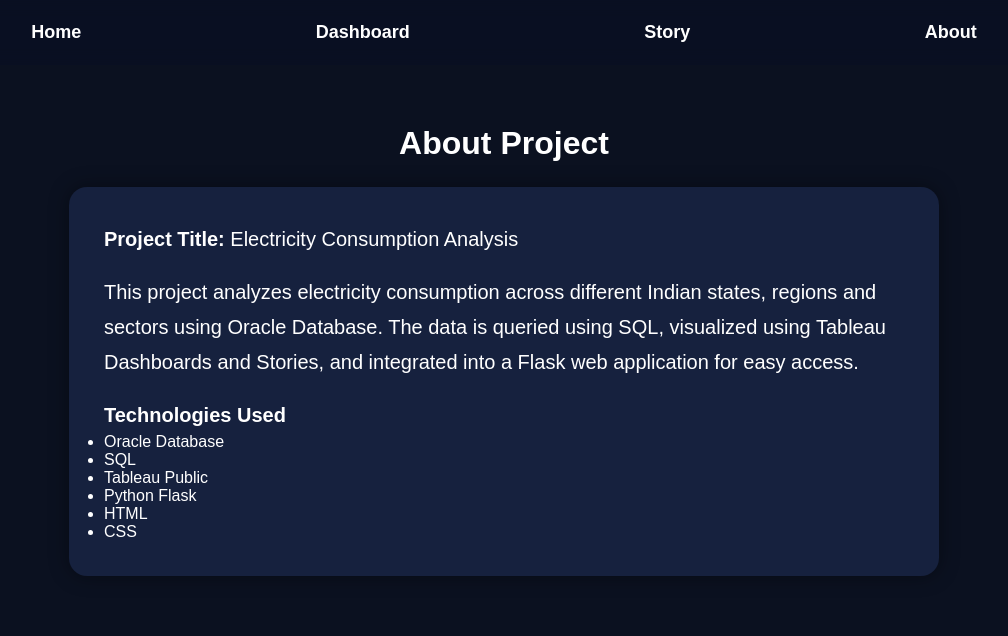
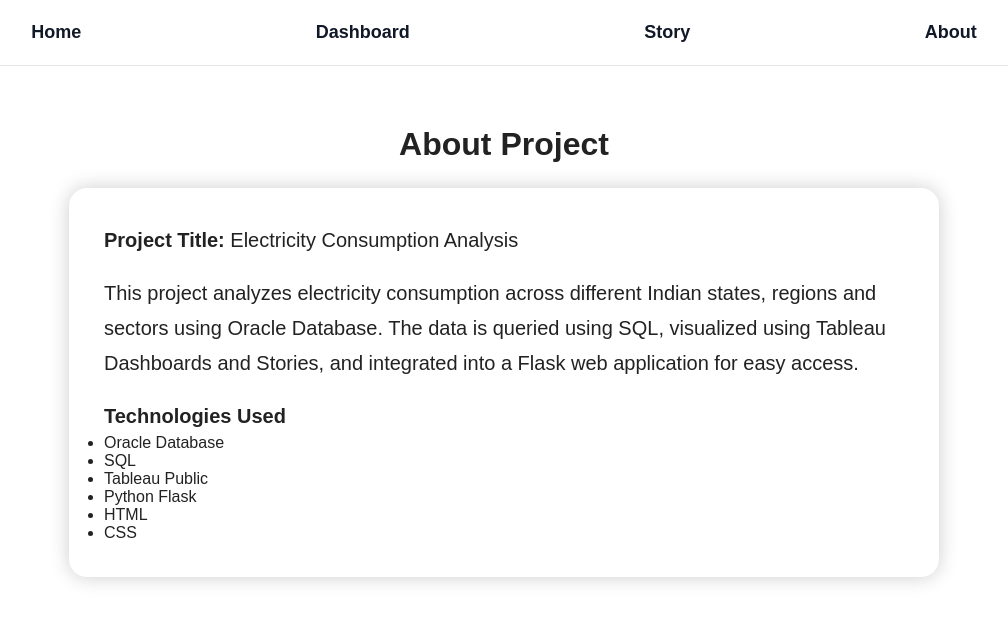
Before and after one commit to VidyaVarshitha4209/Electricity-Consumption-Analysis, a Flask app: page /about in a window 1280 px wide. Shown: the top 636 px of the page, without its empty margins (136-1144 px from the left). Run offline with Flask 3, Linux system fonts and the light colour scheme.

Commit message:
Removed Project folder and added screenshot and requirements file

```diff
--- a/static/style.css
+++ b/static/style.css
@@ -6,25 +6,22 @@
 }
 
 body{
-    background:#0b1120;
-    color:white;
-    font-family:'Poppins',sans-serif;
+    background: #ffffff;
+    color: #222;
+    font-family: Arial, Helvetica, sans-serif;
 }
 
 nav{
     display:flex;
     justify-content:space-around;
     align-items:center;
-
     padding:22px 50px;
-
-    background:rgba(10,15,35,0.75);
-
-    backdrop-filter:blur(8px);
+    background:#ffffff;      /* white background */
+    border-bottom:1px solid #e5e7eb;
 }
 
 nav a{
-    color:white;
+    color:#111827;           /* dark text */
     text-decoration:none;
     font-size:18px;
     font-weight:600;
@@ -32,7 +29,7 @@ nav a{
 }
 
 nav a:hover{
-    color:#60a5fa;
+    color:#2563eb;           /* blue on hover */
 }
 
 .hero{
@@ -61,19 +58,13 @@ iframe{
 }
 
 .about{
-
     width:100%;
-
     display:flex;
-
     justify-content:center;
-
     align-items:center;
-
     flex-direction:column;
-
     padding:60px;
-
+    background:#ffffff;
 }
 
 .about h1{
@@ -97,27 +88,21 @@ margin-top:40px;
 }
 
 .card{
-
-background:#16213e;
-
-padding:35px;
-
-border-radius:18px;
-
-width:75%;
-
-margin:auto;
-
-text-align:left;
-
-box-shadow:0 0 20px rgba(0,0,0,.4);
-
+    background: #ffffff;
+    color: #222;
+    padding: 35px;
+    border-radius: 18px;
+    width: 75%;
+    margin: auto;
+    text-align: left;
+    box-shadow: 0 0 20px rgba(0,0,0,.2);
 }
 
-.card:hover{
-
-transform:translateY(-8px);
-
+.card p,
+.card li,
+.card b,
+.card h2{
+    color: #222;
 }
 
 .banner{
```
Also changed, not shown: requirements.txt (renamed from requirements.txt.txt), static/power.jpg, 3 other files. Lines whose indentation alone changed are shown as unchanged.
